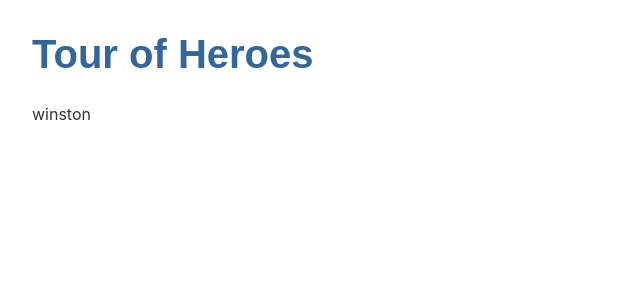
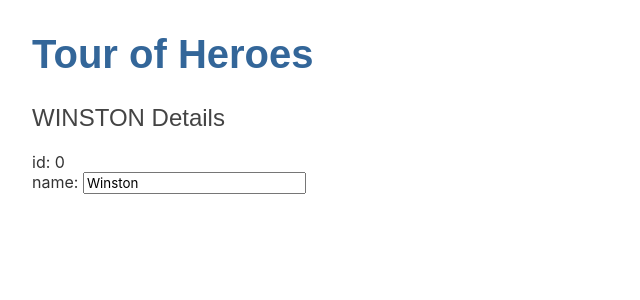
Before and after one commit to chrisblackbeard/angular-ivy-a5tprq, an Angular app: page / in a window 1280 px wide. Shown: the top 300 px of the page, without its empty margins (0-640 px from the left). Built offline with nearby package versions, Linux system fonts and the light colour scheme.

Commit message:
2 files modified, 1 added

```diff
--- /dev/null
+++ b/src/app/hero.ts
@@ -0,0 +1,4 @@
+export interface Hero {
+  id: number;
+  name: string;
+}
--- a/src/app/heroes/heroes.component.html
+++ b/src/app/heroes/heroes.component.html
@@ -1 +1,9 @@
-{{heroes}}
+<h2>{{hero.name | uppercase}} Details</h2>
+
+<div><span>id: </span>{{hero.id}}</div>
+
+<div>
+  <label>name:
+    <input [(ngModel)]="hero.name" placeholder="name"/>
+  </label>
+</div>
--- a/src/app/heroes/heroes.component.ts
+++ b/src/app/heroes/heroes.component.ts
@@ -1,12 +1,18 @@
 import { Component, OnInit } from '@angular/core';
+import {Hero} from "../hero"
 
 @Component({
   selector: 'app-heroes',
   templateUrl: './heroes.component.html',
   styleUrls: ['./heroes.component.css']
 })
+
 export class HeroesComponent implements OnInit {
-  heroes='winston'
+  hero: Hero = {
+    id: 0,
+    name: 'Winston'
+  }
+
   constructor() { }
 
   ngOnInit() {
```
